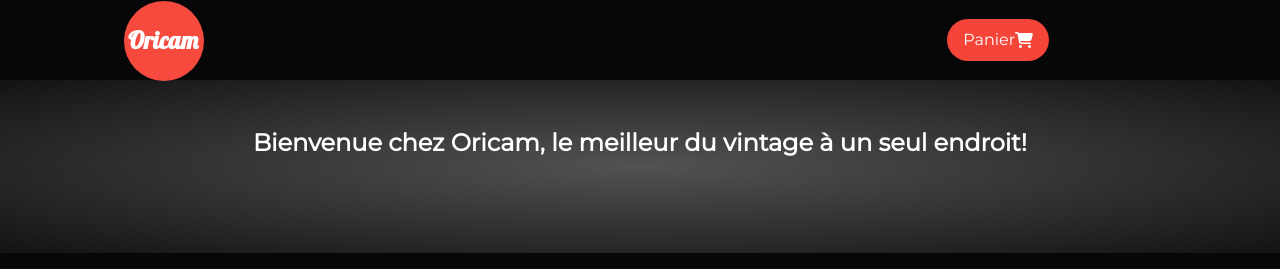
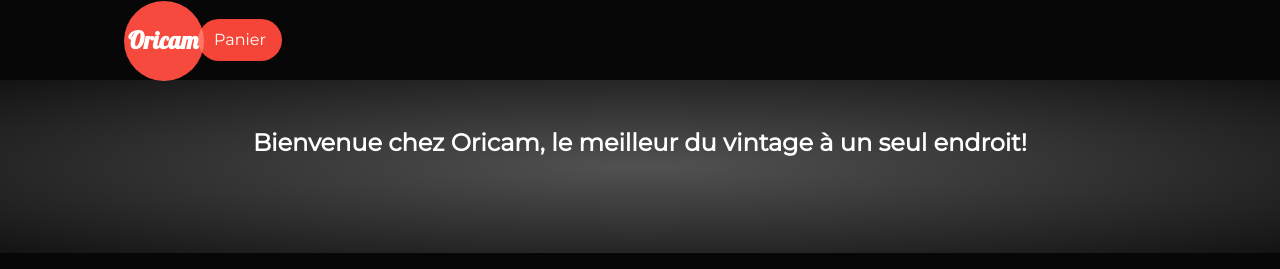
Before and after one commit to nicolaspetreski/Projet5, a website: page index.html in a window 1280 px wide. Shown: the top 269 px of the page. Drawn offline with Linux system fonts and the light colour scheme; no server answers.

Commit message:
index page done

```diff
--- a/index.html
+++ b/index.html
@@ -16,10 +16,10 @@
     <header>
       <div class="nav-container">
         <nav>
-            <h1 id="logo">Oricam</h1>
-            <ul>
+          <h1><a href="index.html" id="logo">Oricam</a></h1>
+            <ul class="navs">
               <li>
-                <a class="order" href="checkout.html">Panier<i class="fas fa-shopping-cart"></i></a>
+                <a class="order" href="checkout.html">Panier</i></a>
               </li>
             </ul>
         </nav>
```
